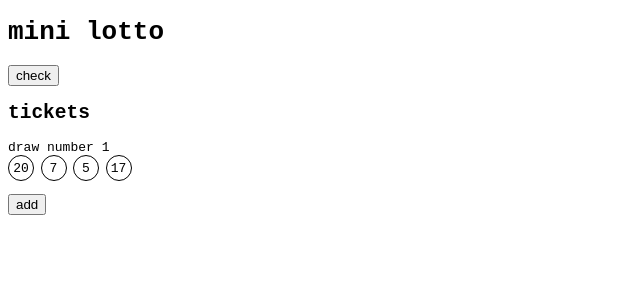
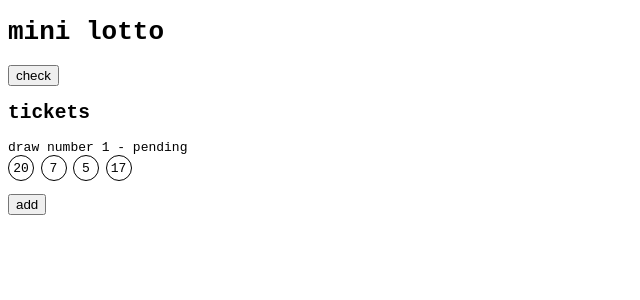
Before and after one commit to sankomi/mini-lotto, a React app: page / in a window 1280 px wide. Both pictures are taken after a click on the button "add". Shown: the top 300 px of the page, without its empty margins (0-640 px from the left). Built offline with nearby package versions, Linux system fonts and the light colour scheme.

Commit message:
check winning tickets

```diff
--- a/src/App.jsx
+++ b/src/App.jsx
@@ -46,27 +46,52 @@ export default function App() {
 		<h1>mini lotto</h1>
 		<button onClick={() => drawNumbers(1, 20, 4)}>check</button>
 		<LottoResult result={results.length > 0? results[results.length - 1]: null}/>
-		<TicketList tickets={tickets}/>
+		<TicketList tickets={tickets} results={results}/>
 		<button onClick={() => addRandomTicket(drawNumber, 1, 20, 4)}>add</button>
 	</>;
 }
 
-function TicketList({tickets}) {
+function TicketList({tickets, results}) {
 	return <>
 		<h2>tickets</h2>
 		<ul className="tickets">
-			{tickets.map((ticket, index) => <TicketItem key={index} ticket={ticket}/>)}
+			{tickets.map((ticket, index) => {
+				let drawNumber = ticket.drawNumber;
+				let numbers = ticket.numbers;
+				let result = results.find(result => result.drawNumber === drawNumber) || {numbers: []};
+				return <TicketItem key={index} drawNumber={drawNumber} numbers={numbers} winning={result.numbers}/>;
+			})}
 		</ul>
 	</>;
 }
 
-function TicketItem({ticket}) {
+function TicketItem({drawNumber, numbers, winning}) {
+	let matches = numbers.filter(number => winning.includes(number)).length;
+	let win;
+	if (winning.length) {
+		if (matches > 0 && matches <= numbers.length) {
+			win = `div ${numbers.length - matches + 1}`;
+		} else {
+			win = "x";
+		}
+	} else {
+		win = "pending";
+	}
+
 	return <li className="ticket">
-		<div>draw number {ticket.drawNumber}</div>
+		<div>draw number {drawNumber} - {win}</div>
 		<div className="balls">
-			{ticket.numbers.map((number, index) => <LottoBall key={index} value={number}/>)}
+			{numbers.map((number, index) => <TicketBall key={index} value={number} win={winning.includes(number)}/>)}
 		</div>
 	</li>;
+}
+
+function TicketBall({value, win}) {
+	let classes = ["ball"];
+	if (win) {
+		classes.push("ball--win");
+	}
+	return <div className={classes.join(" ")}>{value}</div>;
 }
 
 function LottoResult({result}) {
--- a/src/style.css
+++ b/src/style.css
@@ -23,3 +23,6 @@ html {
 	line-height: 2;
 	border-radius: 50%;
 }
+.ball--win {
+	background-color: lightgreen;
+}
```
